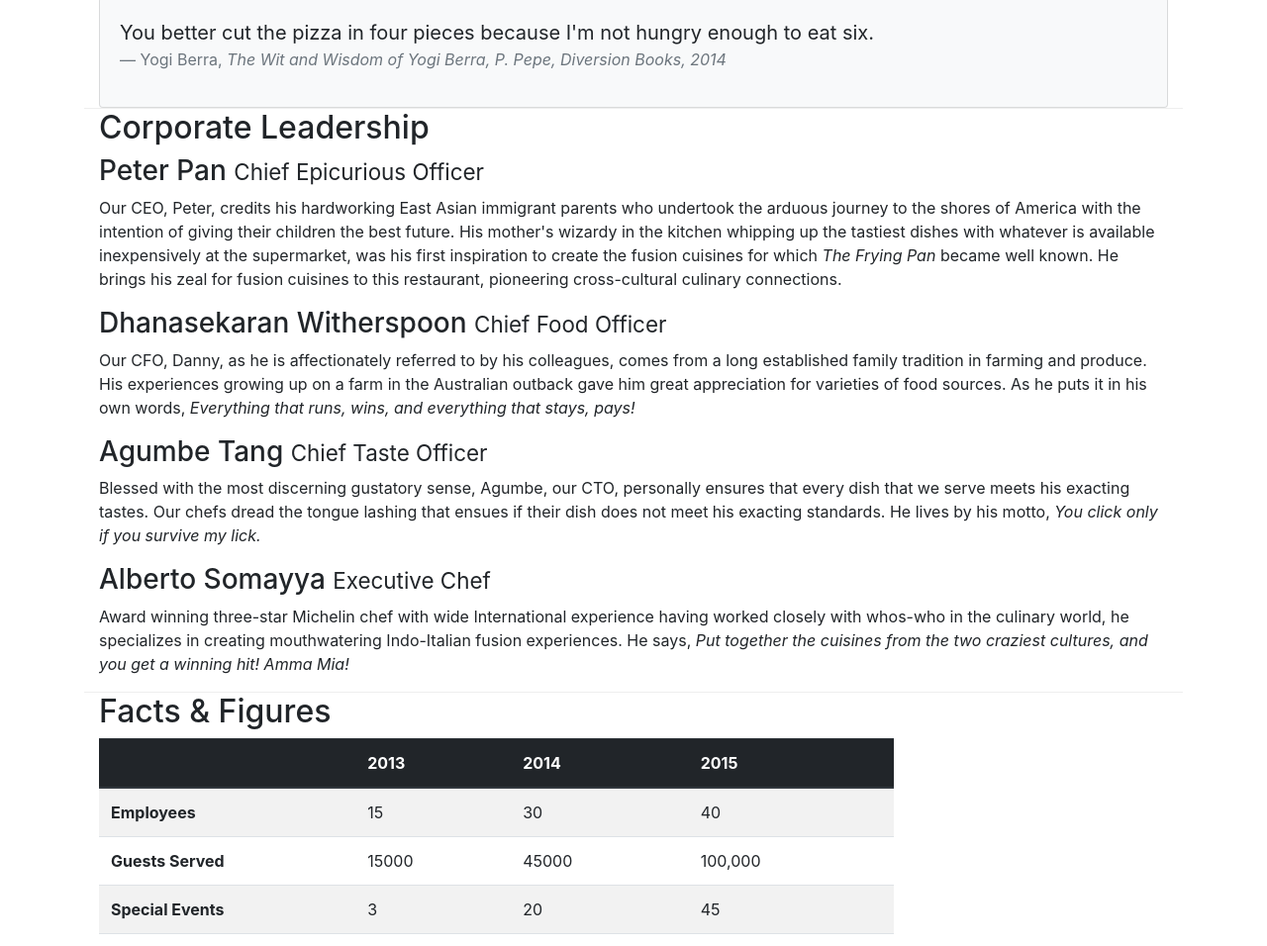
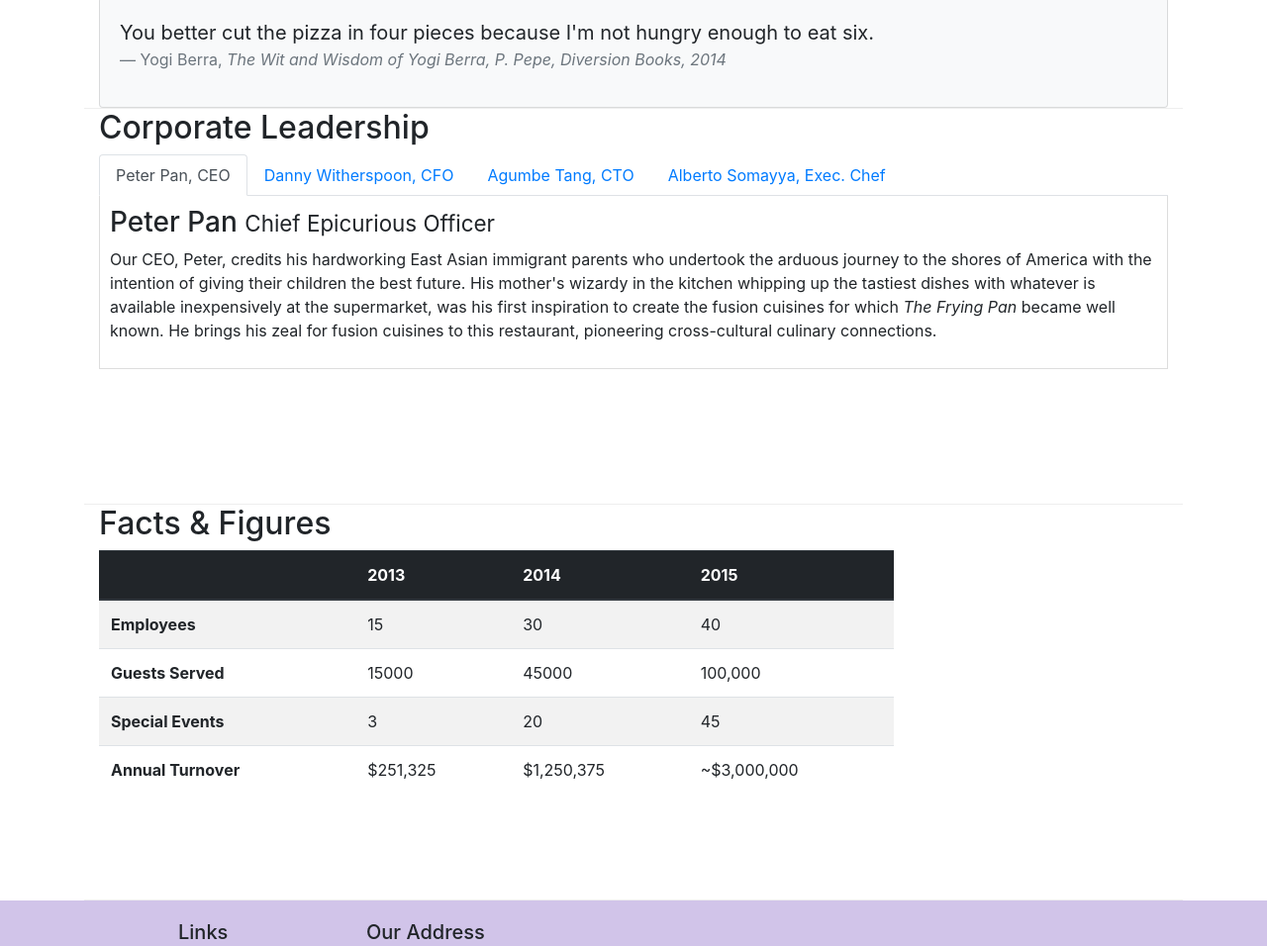
Before and after one commit to rimjhim07/coursera, a website: page aboutus.html in a window 1280 px wide. Shown: the part 762-1718 px from the top of the page at 99% size. Drawn offline with nearby package versions, Linux system fonts and the light colour scheme.

Commit message:
navbar using tab

```diff
--- a/aboutus.html
+++ b/aboutus.html
@@ -100,14 +100,60 @@
         <div class="row row-content">
             <div class="col-12">
                 <h2>Corporate Leadership</h2>
-                <h3>Peter Pan <small>Chief Epicurious Officer</small></h3>
-                <p class="d-none d-sm-block"> Our CEO, Peter, credits his hardworking East Asian immigrant parents who undertook the arduous journey to the shores of America with the intention of giving their children the best future. His mother's wizardy in the kitchen whipping up the tastiest dishes with whatever is available inexpensively at the supermarket, was his first inspiration to create the fusion cuisines for which <em>The Frying Pan</em> became well known. He brings his zeal for fusion cuisines to this restaurant, pioneering cross-cultural culinary connections.</p>
-                <h3>Dhanasekaran Witherspoon <small>Chief Food Officer</small></h3>
-                <p class="d-none d-sm-block">Our CFO, Danny, as he is affectionately referred to by his colleagues, comes from a long established family tradition in farming and produce. His experiences growing up on a farm in the Australian outback gave him great appreciation for varieties of food sources. As he puts it in his own words, <em>Everything that runs, wins, and everything that stays, pays!</em></p>
-                <h3>Agumbe Tang <small>Chief Taste Officer</small></h3>
-                <p class="d-none d-sm-block">Blessed with the most discerning gustatory sense, Agumbe, our CTO, personally ensures that every dish that we serve meets his exacting tastes. Our chefs dread the tongue lashing that ensues if their dish does not meet his exacting standards. He lives by his motto, <em>You click only if you survive my lick.</em></p>
-                <h3>Alberto Somayya <small>Executive Chef</small></h3>
-                <p class="d-none d-sm-block">Award winning three-star Michelin chef with wide International experience having worked closely with whos-who in the culinary world, he specializes in creating mouthwatering Indo-Italian fusion experiences. He says, <em>Put together the cuisines from the two craziest cultures, and you get a winning hit! Amma Mia!</em></p>
+				<ul class="nav nav-tabs">
+                    <li class="nav-item">
+                      <a class="nav-link active" href="#peter"
+                        role="tab" data-toggle="tab">Peter Pan, CEO</a>
+                    </li>
+                    <li class="nav-item">
+                      <a class="nav-link" href="#danny" role="tab"
+                        data-toggle="tab">Danny Witherspoon, CFO</a>
+                    </li>
+                    <li class="nav-item">
+                      <a class="nav-link" href="#agumbe"role="tab"
+                        data-toggle="tab">Agumbe Tang, CTO</a>
+                    </li>
+                    <li class="nav-item">
+                      <a class="nav-link" href="#alberto" role="tab"
+                        data-toggle="tab">Alberto Somayya, Exec. Chef</a>
+                    </li>
+                </ul>
+				<div class="tab-content">
+				    <div role="tabpanel" class="tab-pane fade show active" id="peter">
+                        <h3>Peter Pan <small>Chief Epicurious Officer</small></h3>
+						<p class="d-none d-sm-block"> Our CEO, Peter, credits his hardworking East Asian immigrant parents who undertook the arduous journey to the shores of America
+						with the intention of giving their children the best future. His mother's wizardy in the kitchen whipping up the tastiest
+						dishes with whatever is available inexpensively at the supermarket, was his first inspiration to create the fusion cuisines for which <em>The Frying Pan</em> became well known. He brings his zeal for fusion cuisines to this restaurant,
+						pioneering cross-cultural culinary connections.</p>
+                    </div>
+
+					<div role="tabpanel" class="tab-pane fade" id="danny">
+						<h3>Dhanasekaran Witherspoon <small>Chief Food Officer</small></h3>
+						<p class="d-none d-sm-block">Our CFO, Danny, as he is affectionately referred to by his colleagues, comes from a long established family
+						tradition in farming and produce. His experiences growing up on a farm in the Australian outback gave him great appreciation for varieties of food sources.
+						As he puts it in his own words, <em>Everything that runs, wins, and everything that stays, pays!</em></p>
+					</div>
+
+
+					<div role="tabpanel" class="tab-pane fade" id="agumbe">
+						<h3>Agumbe Tang <small>Chief Taste Officer</small></h3>
+						<p class="d-none d-sm-block">Blessed with the most discerning gustatory sense, Agumbe, our CTO, personally
+						ensures that every dish that we serve meets his exacting tastes. Our chefs dread the tongue lashing that ensues if their
+						dish does not meet his exacting standards. He lives by his motto, <em>You click only if you survive my lick.</em></p>
+					</div>
+
+
+
+					<div role="tabpanel" class="tab-pane fade" id="alberto">
+						<h3>Alberto Somayya <small>Executive Chef</small></h3>
+						<p class="d-none d-sm-block">Award winning three-star Michelin chef with wide International experience
+						having worked closely with whos-who in the culinary world, he specializes in creating mouthwatering Indo-Italian fusion experiences.
+						He says, <em>Put together the cuisines from the two craziest cultures, and you get a winning hit! Amma Mia!</em></p>
+					</div>
+
+
+				</div>
+
             </div>
        </div>
 	   <div class="row row-content">
--- a/css/styles.css
+++ b/css/styles.css
@@ -37,3 +37,10 @@ body {
 .navbar-dark {
      background-color: #512DA8;
 }
+
+.tab-content {
+    border-left: 1px solid #ddd;
+    border-right: 1px solid #ddd;
+    border-bottom: 1px solid #ddd;
+    padding: 10px;
+}
```
